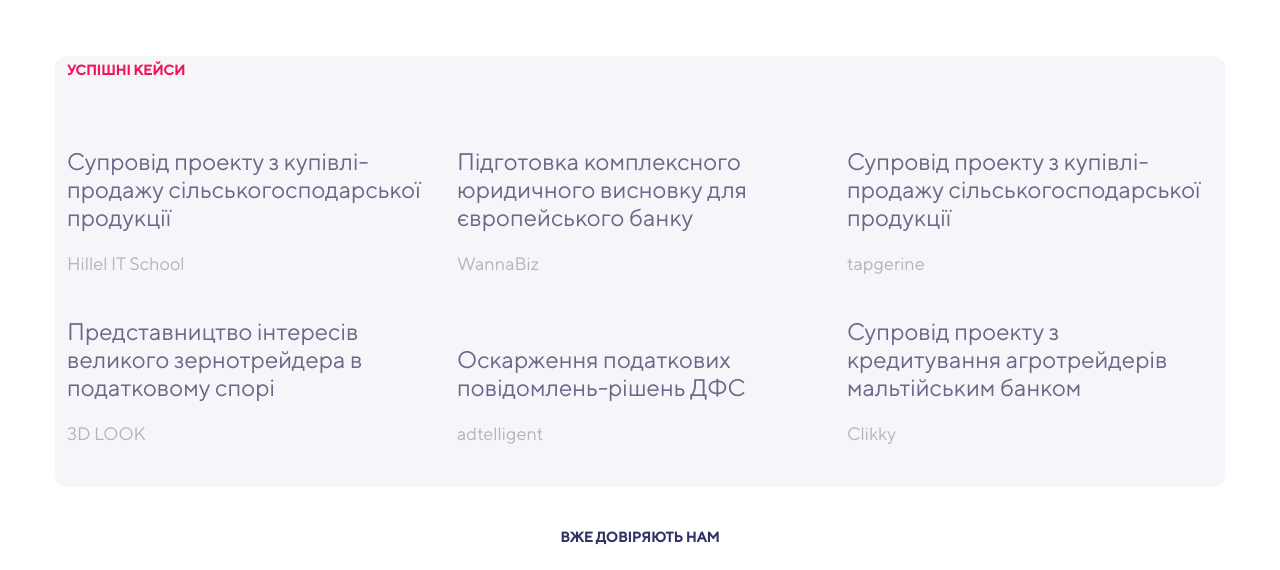
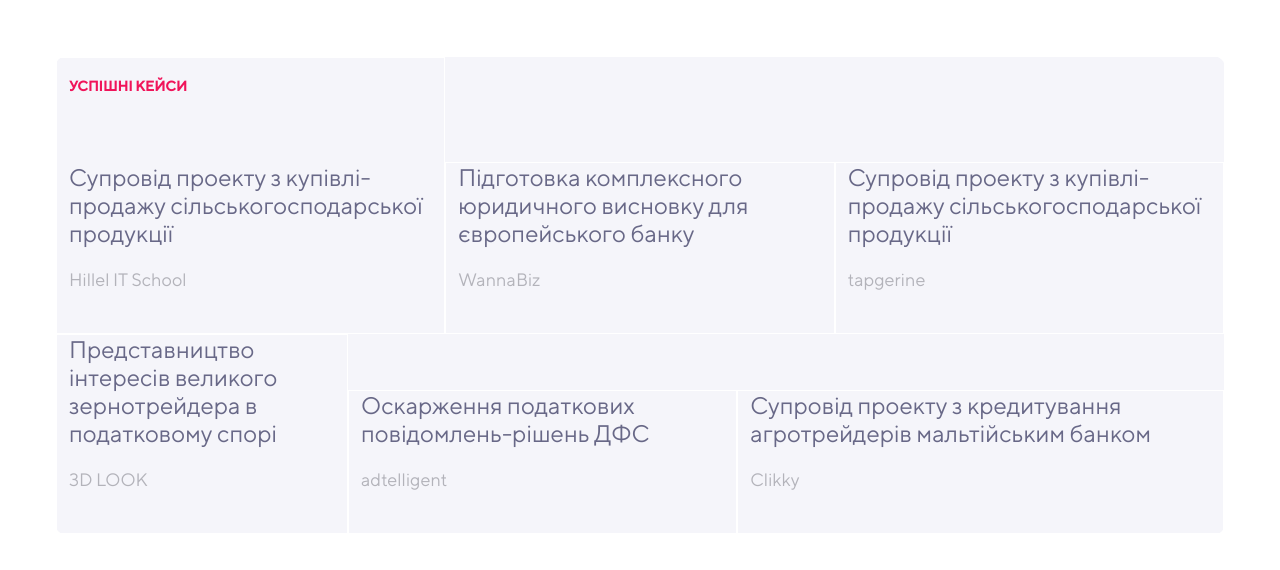
Before and after one commit to itl-serg/Final-Project-HTML-SCSS, a website: page index.html in a window 1280 px wide. Shown: the part 2867-3437 px from the top of the page. Drawn offline with nearby package versions, Linux system fonts and the light colour scheme.

Commit message:
section-successful-cases

```diff
--- a/index.html
+++ b/index.html
@@ -203,10 +203,10 @@
 
             <div class="container section-text">
                 <div class="row align-items-end">
-                    <div class="col-12 col-md-6 col-lg-4 ">
-                        <div class="section-link">
+                    <div class="col-12 col-md-6 col-lg-4">
+                        <span class="section-link">
                             <a href="#">Успішні кейси</a>
-                        </div>
+                        </span>
                         <p>Супровід проекту з купівлі-продажу сільськогосподарської продукції</p>
                         <a href="#">Hillel IT School</a>
                     </div>
@@ -218,7 +218,7 @@
                         <p>Супровід проекту з купівлі-продажу сільськогосподарської продукції</p>
                         <a href="#">tapgerine</a>
                     </div>
-                    <div class="col-12 col-md-6 col-lg-4">
+                    <div class="col-12 col-md-6 col-lg-3">
                         <p>Представництво інтересів великого зернотрейдера в податковому спорі</p>
                         <a href="#">3D LOOK</a>
                     </div>
@@ -226,7 +226,7 @@
                         <p>Оскарження податкових повідомлень-рішень ДФС</p>
                         <a href="#">adtelligent</a>
                     </div>
-                    <div class="col-12 col-md-6 col-lg-4">
+                    <div class="col-12 col-md-6 col-lg-5">
                         <p>Супровід проекту з кредитування агротрейдерів мальтійським банком</p>
                         <a href="#">Clikky</a>
                     </div>
--- a/scss/_styles.scss
+++ b/scss/_styles.scss
@@ -323,11 +323,14 @@
 }
 .section-successful-cases {
   margin-bottom: 36px;
+
   .section-text {
     background: $BgGrey;
     border-radius: 12px;
+
     .section-link {
       a {
+        padding-top: 20px;
         text-transform: uppercase;
         display: inline-block;
         @include linkBold(14px, 17px);
@@ -354,6 +357,9 @@
       @include media(">=992px") {
         margin-bottom: 40px;
       }
+    }
+    div {
+      border: 1px solid $colorWhite;
     }
   }
 }
```
Also changed, not shown: css/main.min.css.
